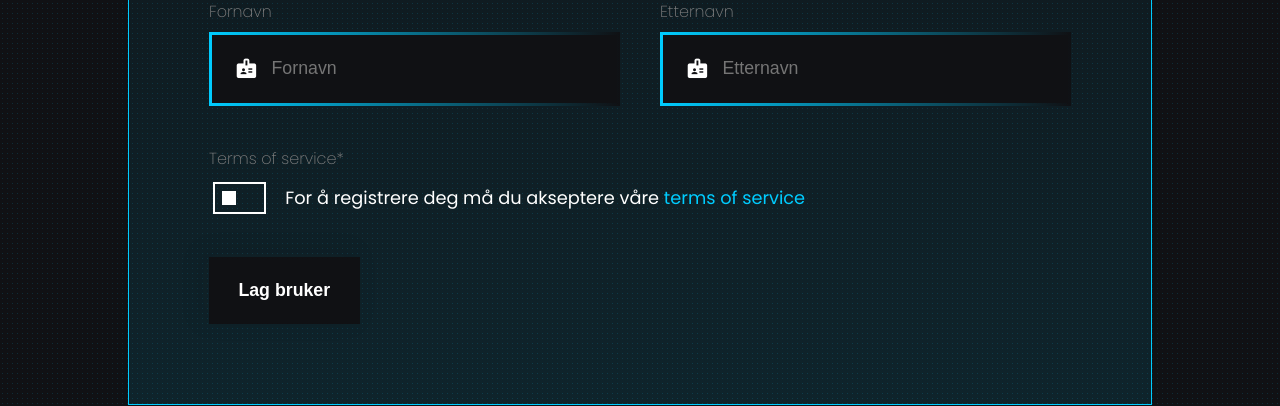
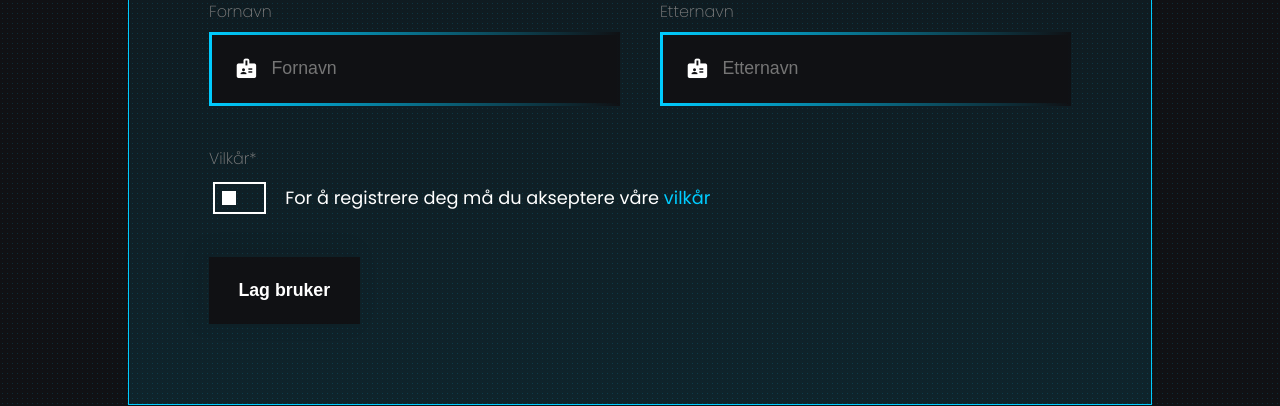
Before and after one commit to Artx999/cyberSecret, a PHP site: page /signup.php in a window 1280 px wide. Shown: the part 574-980 px from the top of the page. Run offline with PHP 8.4, Linux system fonts and the light colour scheme.

Commit message:
Also language update in signup.php

```diff
--- a/signup.php
+++ b/signup.php
@@ -93,10 +93,10 @@ $rootPath = "";
             </fieldset>
             <fieldset class="input-grid inpt-grd-1">
                 <div class="input-wrapper ufi-input-wrapper">
-                    <label for="password">Terms of service*</label>
+                    <label for="password">Vilkår*</label>
                     <div class="ufi-input-inner-check flexbox-left">
                         <input id="" type="checkbox" class="ufi-input-check" name="" aria-label="" required>
-                        <p>For å registrere deg må du akseptere våre <a href="">terms of service</a></p>
+                        <p>For å registrere deg må du akseptere våre <a href="">vilkår</a></p>
                     </div>
                 </div>
             </fieldset>
```
